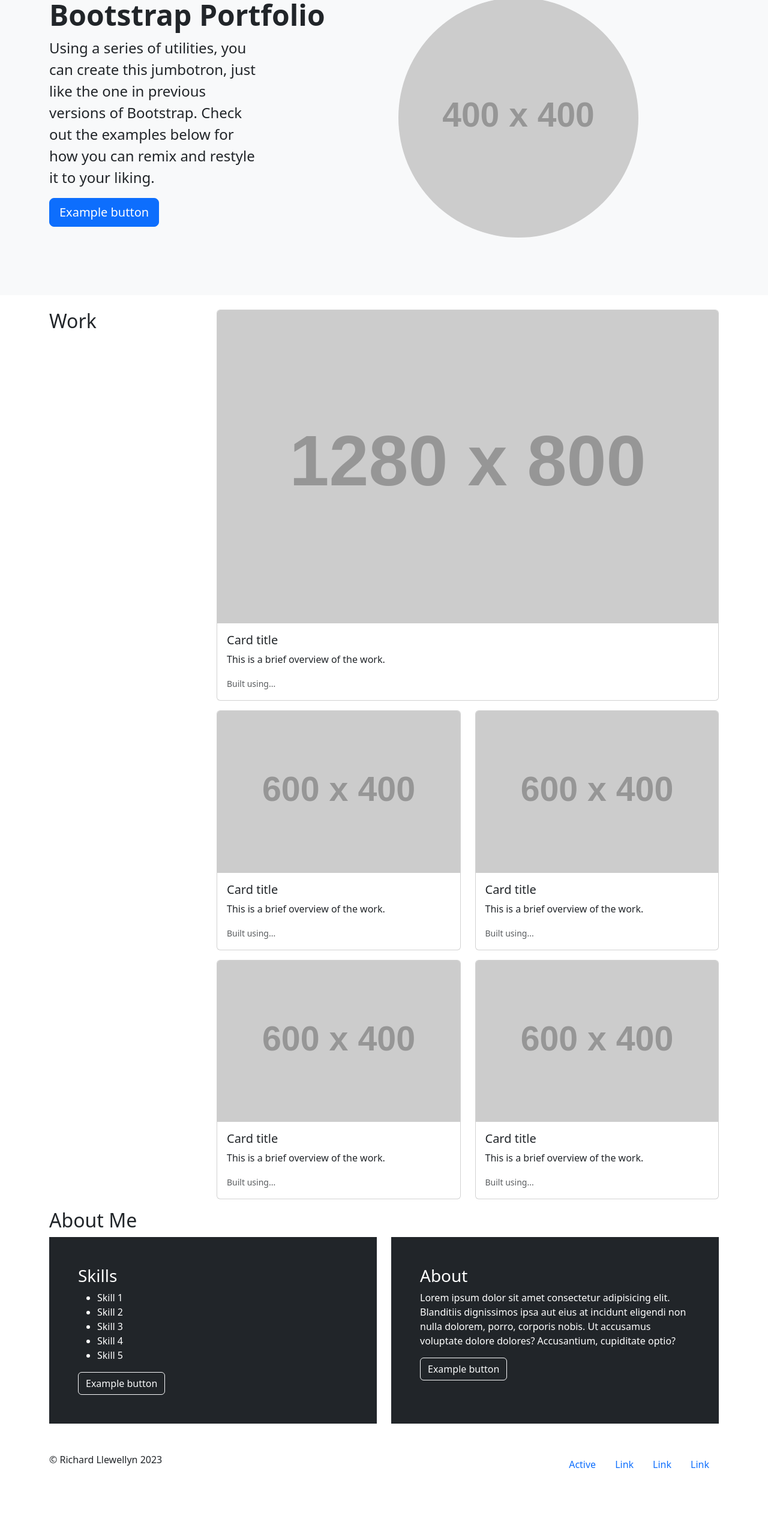
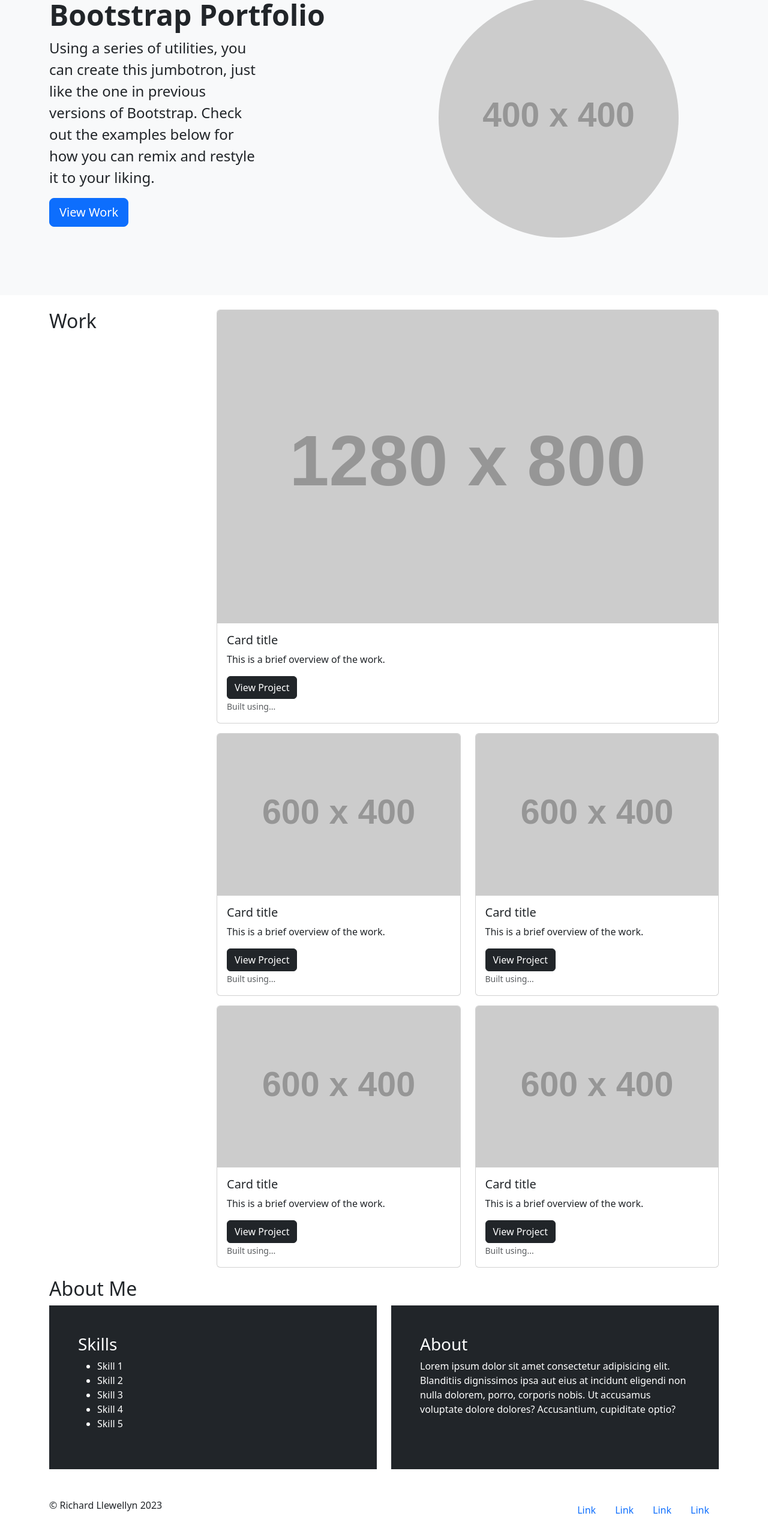
Before and after one commit to RichLlew182/Bootstrap-Portfolio, a plain HTML site: page index.html in a window 1280 px wide. Shown: the part 156-2718 px from the top of the page at 60% size. Before the commit the page ends 2665 px from the top, so only its background shows below. Drawn offline with nearby package versions, Linux system fonts and the light colour scheme; placeholder pictures from the web are drawn by us.

Commit message:
updated hero section to use flex, removed buttons from about section and added to each project in work

```diff
--- a/index.html
+++ b/index.html
@@ -46,16 +46,16 @@
   <header class="p-5 mb-4 bg-body-tertiary ">
     <div class="container-sm py-5">
 
-      <div class="row gx-5">
-        <div class="col-lg-6">
+      <div class="row gx-5 d-flex flex-wrap">
+        <div class="col-sm-12 col-lg-6">
           <h1 class="display-5 fw-bold">Bootstrap Portfolio</h1>
           <p class="col-md-8 fs-4">Using a series of utilities, you can create this jumbotron, just like the one in
             previous
             versions of Bootstrap. Check out the examples below for how you can remix and restyle it to your liking.</p>
-          <button class="btn btn-primary btn-lg" type="button">Example button</button>
+          <button class="btn btn-primary btn-lg" type="button">View Work</button>
         </div>
 
-        <div class="col-lg-6">
+        <div class="col-sm-12 col-lg-6 d-flex justify-content-center">
           <img src="https://via.placeholder.com/400x400" class="rounded-circle" alt="Profile Picture">
         </div>
       </div>
@@ -78,6 +78,7 @@
             <div class="card-body">
               <h5 class="card-title">Card title</h5>
               <p class="card-text">This is a brief overview of the work.</p>
+              <button class="btn btn-dark" type="button">View Project</button>
               <p class="card-text"><small class="text-body-secondary">Built using...</small></p>
             </div>
           </div>
@@ -91,6 +92,7 @@
             <div class="card-body">
               <h5 class="card-title">Card title</h5>
               <p class="card-text">This is a brief overview of the work.</p>
+              <button class="btn btn-dark" type="button">View Project</button>
               <p class="card-text"><small class="text-body-secondary">Built using...</small></p>
             </div>
           </div>
@@ -102,6 +104,7 @@
             <div class="card-body">
               <h5 class="card-title">Card title</h5>
               <p class="card-text">This is a brief overview of the work.</p>
+              <button class="btn btn-dark" type="button">View Project</button>
               <p class="card-text"><small class="text-body-secondary">Built using...</small></p>
             </div>
           </div>
@@ -115,6 +118,7 @@
             <div class="card-body">
               <h5 class="card-title">Card title</h5>
               <p class="card-text">This is a brief overview of the work.</p>
+              <button class="btn btn-dark" type="button">View Project</button>
               <p class="card-text"><small class="text-body-secondary">Built using...</small></p>
             </div>
           </div>
@@ -126,6 +130,7 @@
             <div class="card-body">
               <h5 class="card-title">Card title</h5>
               <p class="card-text">This is a brief overview of the work.</p>
+              <button class="btn btn-dark" type="button">View Project</button>
               <p class="card-text"><small class="text-body-secondary">Built using...</small></p>
             </div>
           </div>
@@ -150,7 +155,6 @@
             <li>Skill 4</li>
             <li>Skill 5</li>
           </ul>
-          <button class="btn btn-outline-light" type="button">Example button</button>
         </div>
       </div>
       <div class="col-md-6">
@@ -159,7 +163,7 @@
           <p>Lorem ipsum dolor sit amet consectetur adipisicing elit. Blanditiis dignissimos ipsa aut eius at incidunt
             eligendi non nulla dolorem, porro, corporis nobis. Ut accusamus voluptate dolore dolores? Accusantium,
             cupiditate optio?</p>
-          <button class="btn btn-outline-light" type="button">Example button</button>
+
         </div>
       </div>
     </div>
@@ -173,7 +177,7 @@
       <div class="col">
         <ul class="nav justify-content-end">
           <li class="nav-item">
-            <a class="nav-link active" aria-current="page" href="#">Active</a>
+            <a class="nav-link" href="#">Link</a>
           </li>
           <li class="nav-item">
             <a class="nav-link" href="#">Link</a>
```
